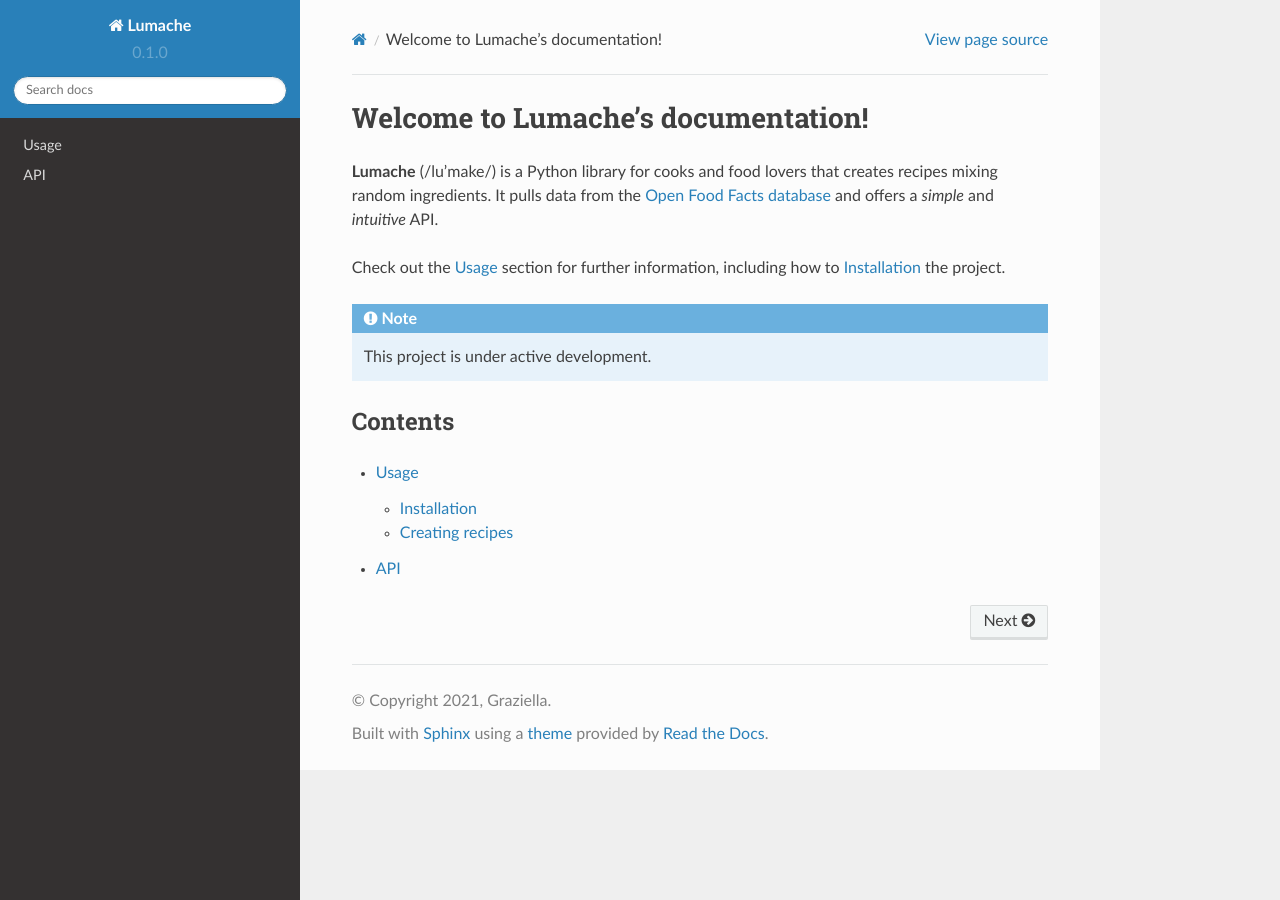
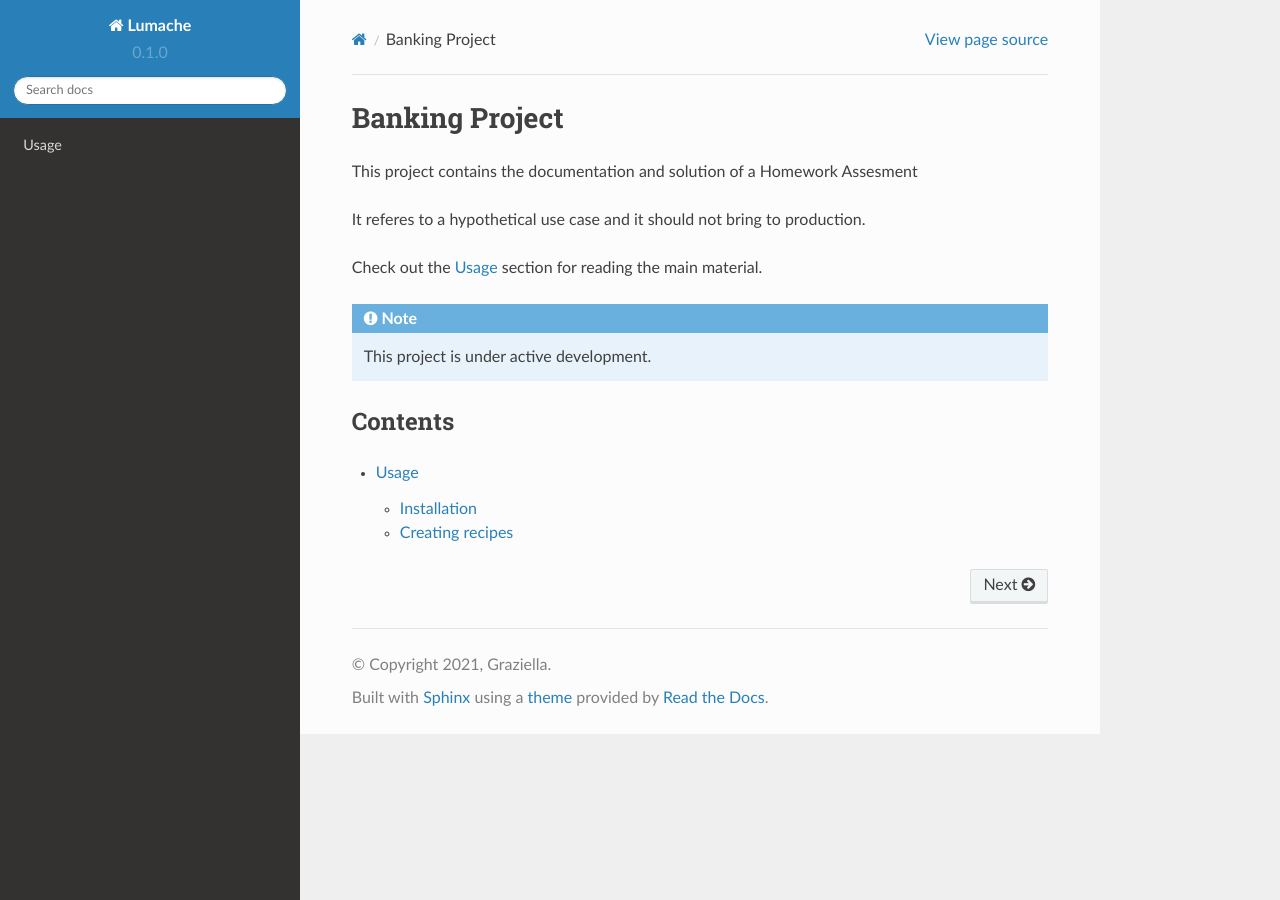
Before and after one commit to sfandino/global-tech-ai, a Sphinx documentation site: the page built from docs/source/index.rst, in a window 1280 px wide. Built offline with Sphinx 7.4.7 and the Read the Docs theme 2.0.0, drawn with Linux system fonts in a browser that asks for light colours.

Commit message:
First Commit Adding First Docs

```diff
--- a/docs/source/index.rst
+++ b/docs/source/index.rst
@@ -1,13 +1,11 @@
-Welcome to Lumache's documentation!
-===================================
+Banking Project
+================
 
-**Lumache** (/lu'make/) is a Python library for cooks and food lovers
-that creates recipes mixing random ingredients.
-It pulls data from the `Open Food Facts database <https://world.openfoodfacts.org/>`_
-and offers a *simple* and *intuitive* API.
+This project contains the documentation and solution of a Homework Assesment
 
-Check out the :doc:`usage` section for further information, including
-how to :ref:`installation` the project.
+It referes to a hypothetical use case and it should not bring to production.
+
+Check out the :doc:`introduction` section for reading the main material.
 
 .. note::
 
@@ -18,5 +16,4 @@ Contents
 
 .. toctree::
 
-   usage
-   api
+   introduction
```
Also changed, not shown: docs/source/introduction.rst (renamed from docs/source/usage.rst), 1 other file.
